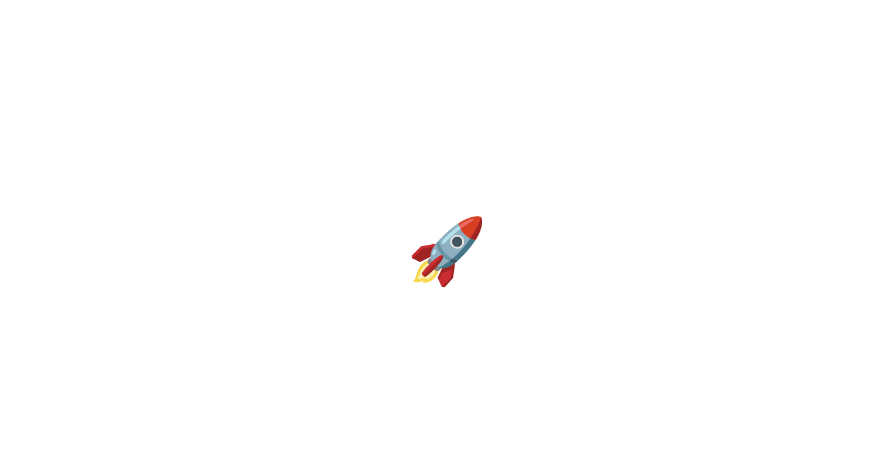
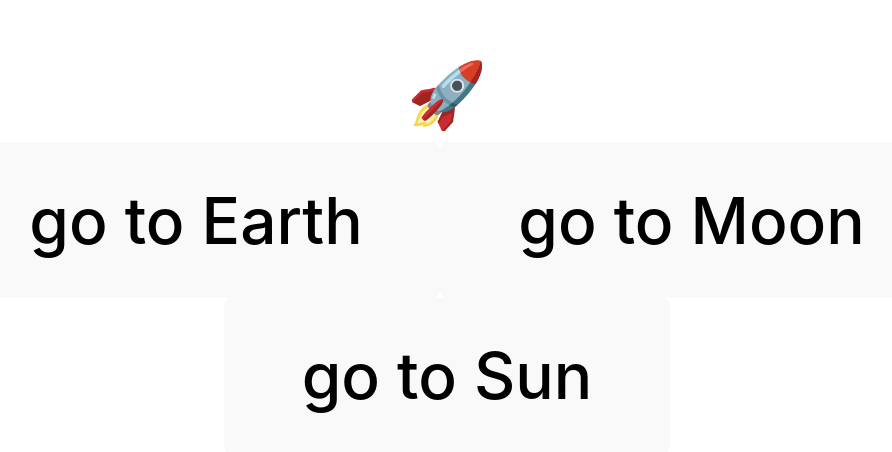
Before and after one commit to ufjf-dcc207/ufjf-dcc207-2024-3-a-atv06-Miguel-Dias-112, a React (Vite) app: page / in a window 1280 px wide. Shown: the part 150-602 px from the top of the page, without its empty margins (193-1085 px from the left). Built offline with nearby package versions, Linux system fonts and the light colour scheme.

Commit message:
cria Map de emojis

```diff
--- a/src/Emoji.tsx
+++ b/src/Emoji.tsx
@@ -1,6 +1,29 @@
 import "./Emoji.css"
+const EMOJI = new Map<string, string>([
+    ["earth", "🌍"],
+    ["moon", "🌕"],
+    ["sun", "☀️"],
+])
 export default function Emoji() {
+    let situacao = ""
+    function toEarth() {
+        situacao = "earth"
+    }
+    function toMoon() {
+        situacao = "moon"
+    }
+    function toSun() {
+        situacao = "sun"
+    }
+
     return (
-        <div className="emoji">🚀</div>
+        <div className="emoji">
+            <div className="planeta">{EMOJI.get(situacao)||"🚀"}</div>
+            <div className="acoes">
+                <button onClick={toEarth}>go to Earth</button>
+                <button onClick={toMoon}>go to Moon</button>
+                <button onClick={toSun}>go to Sun</button>
+            </div>
+        </div>
     )
 }
```
